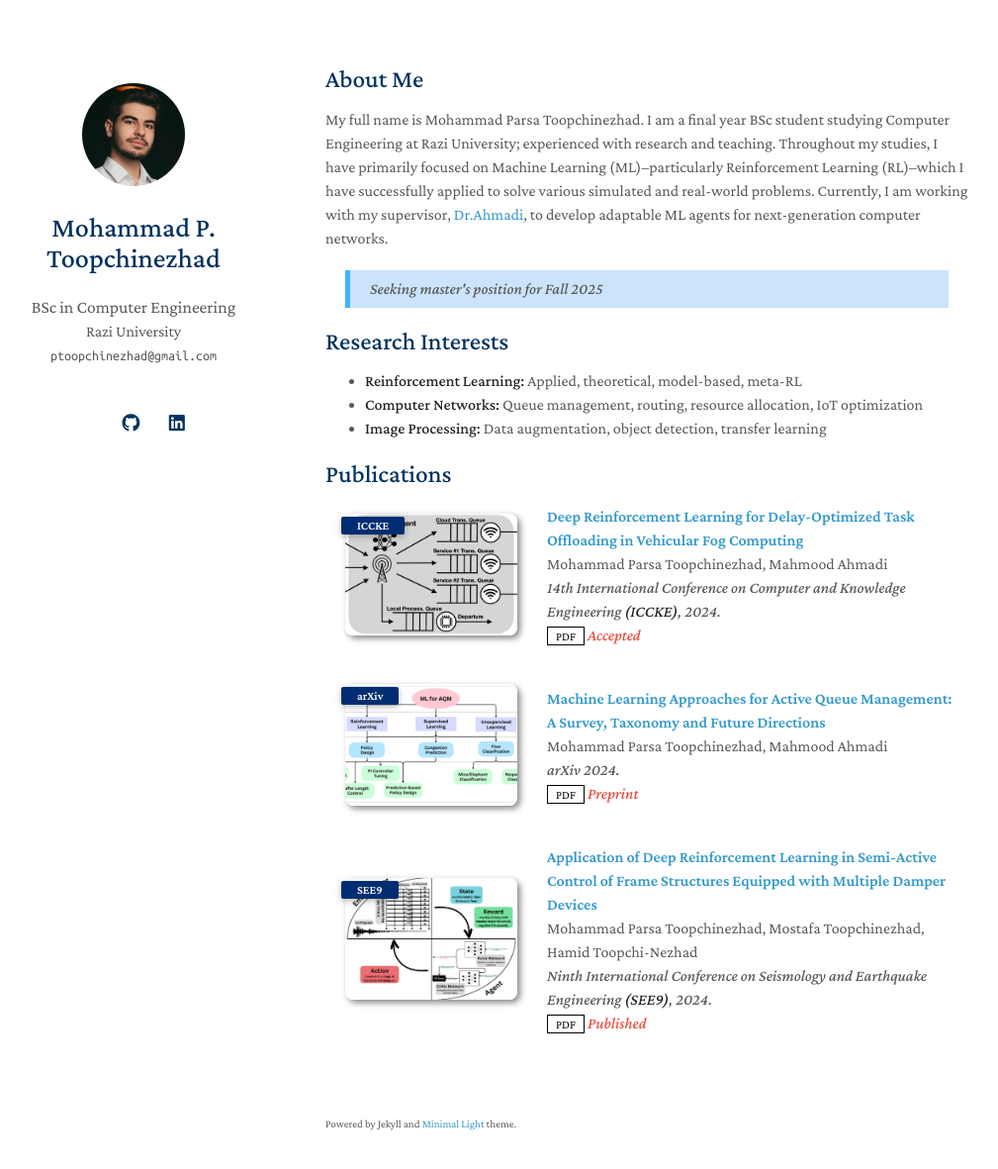
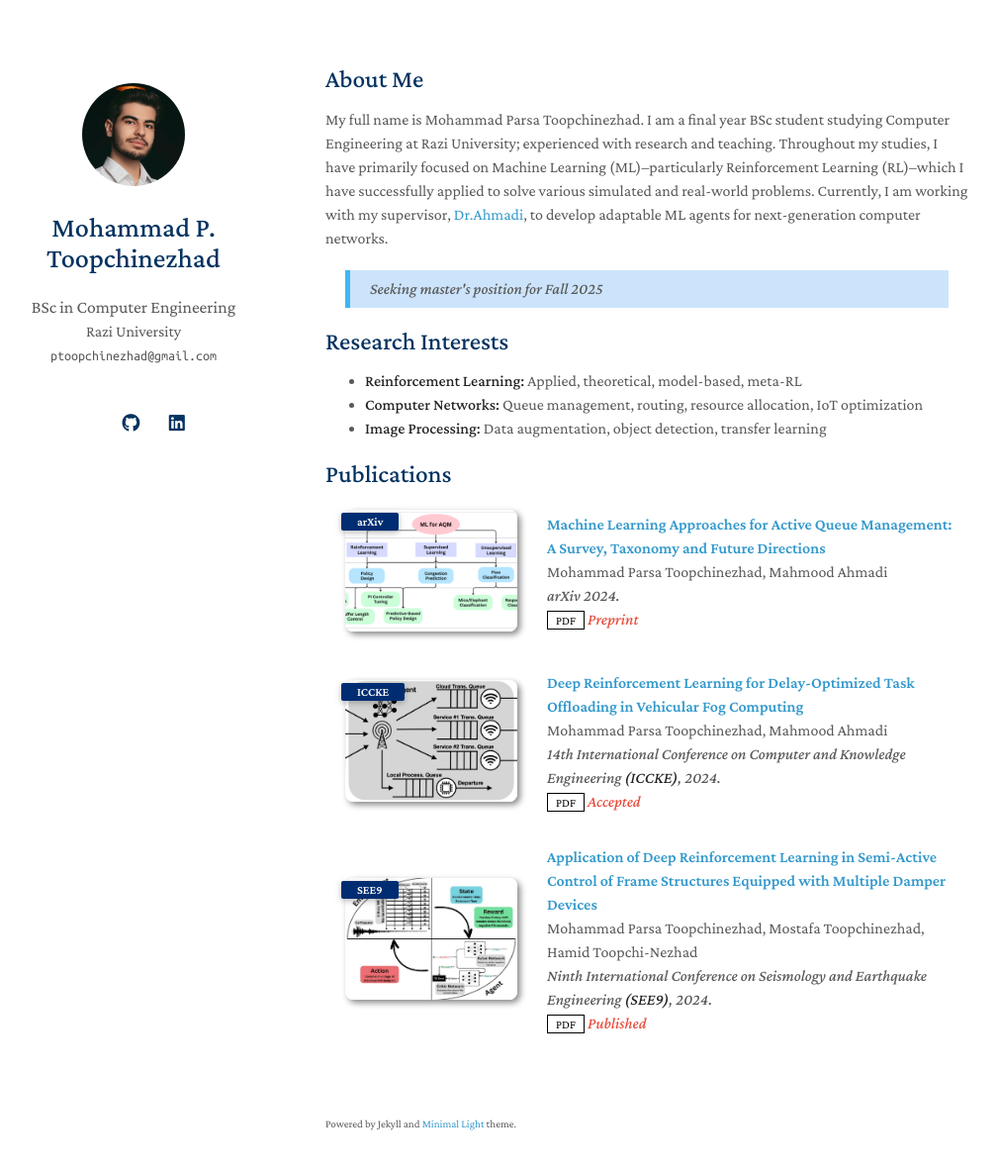
Before and after one commit to Procedurally-Generated-Human/Procedurally-Generated-Human.github.io, a Jekyll site: the page built from index.md, in a window 1280 px wide and 1216 px high. Shown: the top 1181 px of the window at 99% size, without its empty margins (141-1150 px from the left). Built offline with Jekyll 4.4.1, drawn with Linux system fonts in a browser that asks for light colours; a style sheet for code colours, icons or effects is not loaded; our own code applies the rules of GitHub Pages for plain Markdown files; part of the change alters nothing that is shown.

Commit message:
Update publications.yml

```diff
--- a/_data/publications.yml
+++ b/_data/publications.yml
@@ -1,4 +1,12 @@
 main:
+
+  - title: "Machine Learning Approaches for Active Queue Management: A Survey, Taxonomy and Future Directions"
+    authors: Mohammad Parsa Toopchinezhad, Mahmood Ahmadi
+    conference_short: arXiv
+    conference: arXiv 2024.
+    pdf: https://www.github.com
+    image: ./assets/img/aqm-ml-3.png
+    notes: Preprint
 
   - title: "Deep Reinforcement Learning for Delay-Optimized Task Offloading in Vehicular Fog Computing"
     authors: Mohammad Parsa Toopchinezhad, Mahmood Ahmadi
@@ -7,14 +15,6 @@ main:
     pdf: https://www.github.com
     image: ./assets/img/vfc-rl-3.png
     notes: Accepted
-
-  - title: "Machine Learning Approaches for Active Queue Management: A Survey, Taxonomy and Future Directions"
-    authors: Mohammad Parsa Toopchinezhad, Mahmood Ahmadi
-    conference_short: arXiv
-    conference: arXiv 2024.
-    pdf: https://www.github.com
-    image: ./assets/img/aqm-ml-3.png
-    notes: Preprint
 
   - title: "Application of Deep Reinforcement Learning in Semi-Active Control of Frame Structures Equipped with Multiple Damper Devices"
     authors: Mohammad Parsa Toopchinezhad, Mostafa Toopchinezhad, Hamid Toopchi-Nezhad
```
